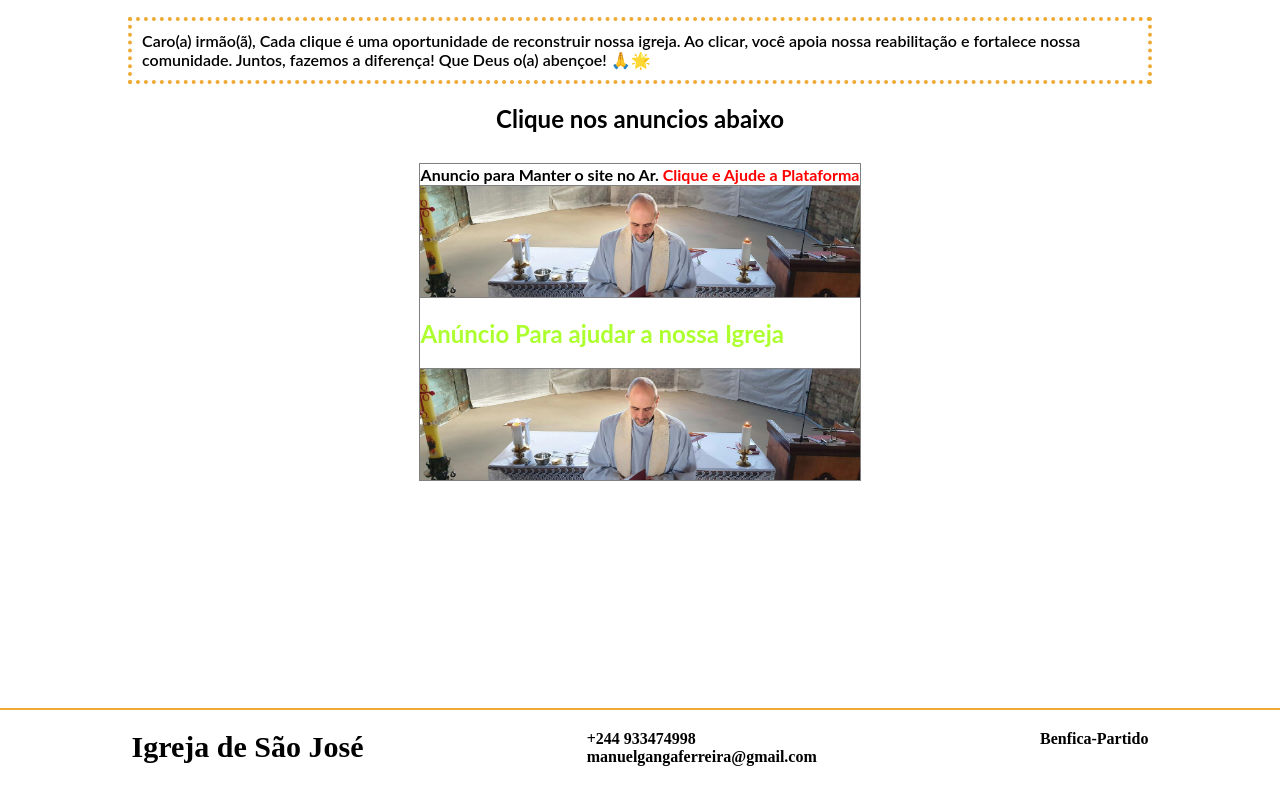
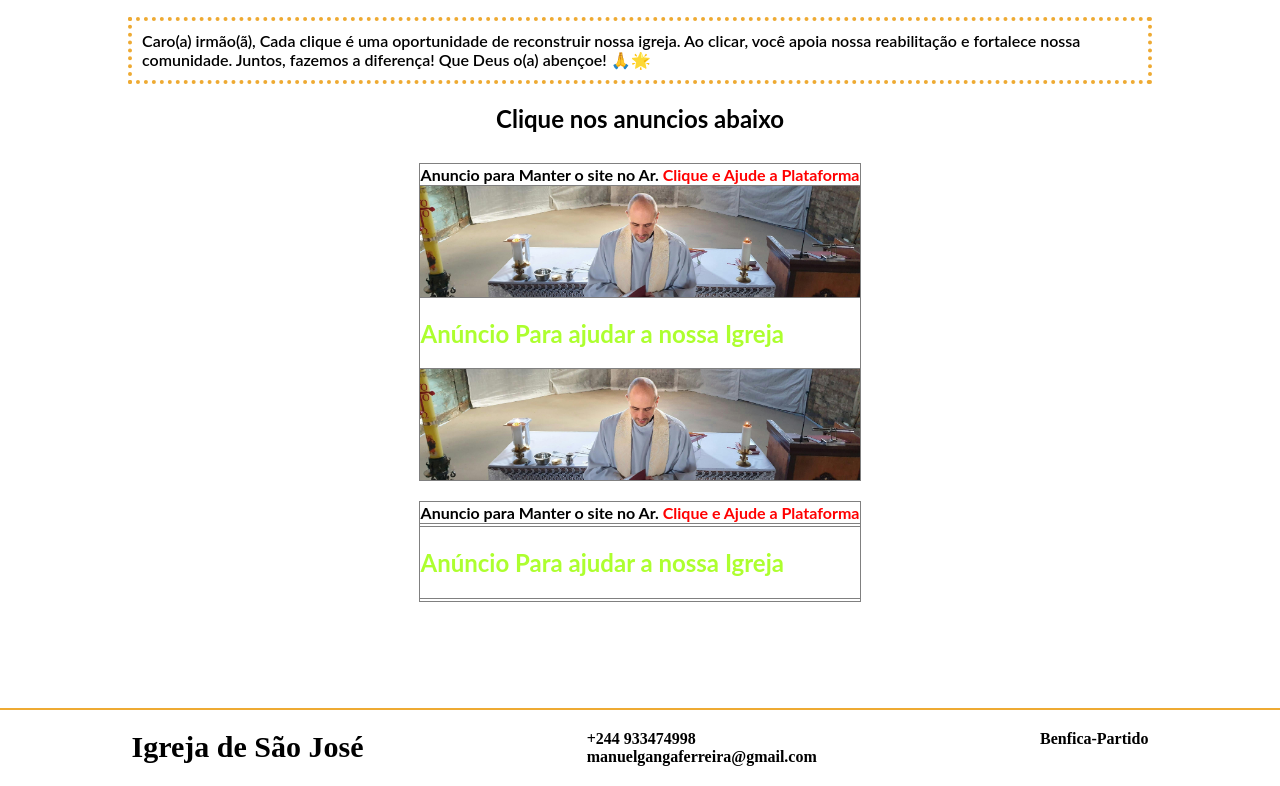
Before and after one commit to MANUELNGANGAFERREIRA/igrejasaojose, a plain HTML site: page index.html in a window 1280 px wide. Shown: the part 846-1632 px from the top of the page. Drawn offline with Linux system fonts and the light colour scheme.

Commit message:
com outra tabela de ads

```diff
--- a/index.html
+++ b/index.html
@@ -79,6 +79,31 @@
 
                 </tfoot>
             </table>
+		 <table id="ads-ads" border="1">
+                <thead>
+                    <th>Anuncio para Manter o site no Ar. <span> Clique e Ajude a Plataforma </span> </th>
+                </thead>
+                <tbody>
+                    <tr>
+
+
+  <td data-banner-id="1403753" >
+
+                        </td>
+                    </tr>
+                    <tr>
+                        <td id="adsi"> <h1> Anúncio Para ajudar a nossa Igreja </h1></td>
+                    </tr>
+                </tbody>
+                <tfoot>
+
+                        <td  data-banner-id="1403746" >
+
+                        </td>
+
+                </tfoot>
+            </table>
+
         <script type="text/javascript">
 	atOptions = {
 		'key' : 'de9d4565c1d1b3aca97260ef131a91cb',
@@ -88,8 +113,6 @@
 		'params' : {}
 	};
 </script>
-		<div data-banner-id="1403753"></div>
-		<div data-banner-id="1403746"></div>
 <script type="text/javascript" src="//www.topcreativeformat.com/de9d4565c1d1b3aca97260ef131a91cb/invoke.js"></script>
         </section>
 <footer>
```
